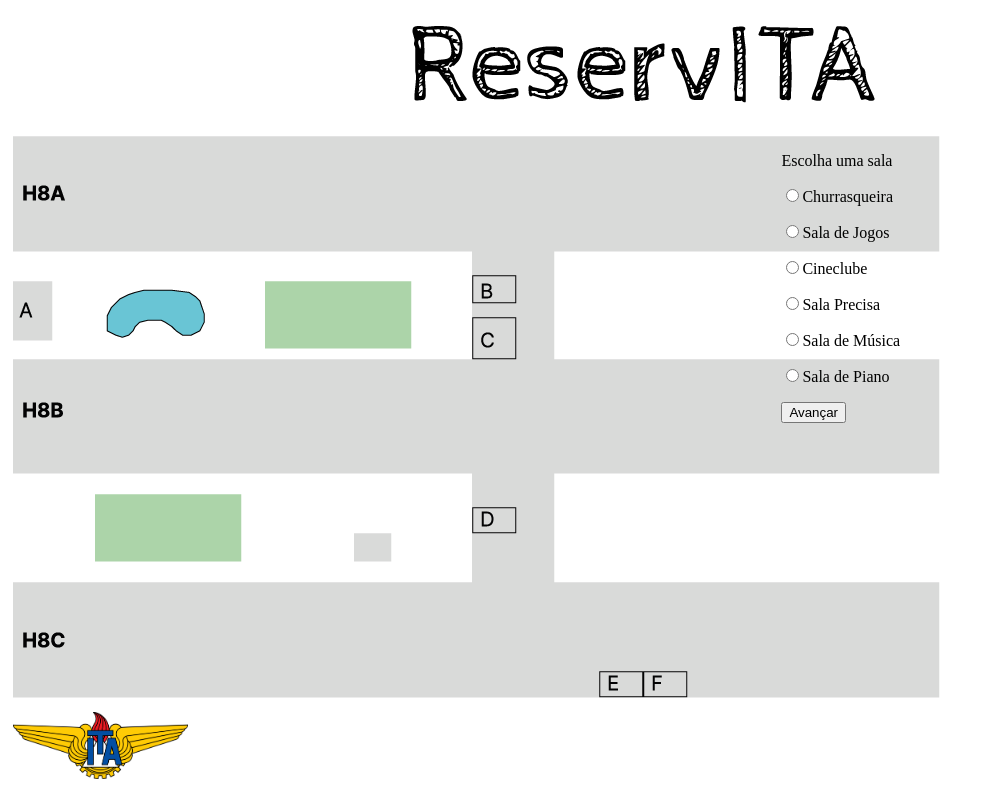
After one commit to lhzuin/ReservITA, a Flask app: template templates/choose_date_form.html in a window 1280 px wide. The commit adds this page. Shown: the whole page, without its empty margins (0-989 px from the left). Run offline with Flask 2, Linux system fonts and the light colour scheme; the template is opened without the code that fills it, so the values that code supplies are empty.

Commit message:
Implementação do botão avançar

```diff
--- a/app.py
+++ b/app.py
@@ -2,6 +2,7 @@ from flask import Flask, render_template, url_for, request, redirect
 from markupsafe import escape
 from flask_cors import CORS
 import user_db
+#from choose_room_form import pergunta
 app = Flask(__name__)
 CORS(app)
 
@@ -48,5 +49,10 @@ with app.test_request_context():
     print(url_for('form'))
     print(url_for('show_user_profile', username='Zuin'))
 
+def check():
+    q1 = pergunta.value
+    print(q1)
+
+
 if __name__ == "__main__":
     app.run(debug=True, host='localhost', port=5000)
--- /dev/null
+++ b/templates/choose_date_form.html
@@ -0,0 +1,55 @@
+<!DOCTYPE html>
+<html lang="pt">
+<head>
+    <meta charset="UTF-8">
+    <title>ReservITA</title>
+    <style>
+    .column {
+    float: left;
+    width: 60%;
+    padding: 5px;
+    }
+</style>
+    <style>
+    .column2 {
+    float: left;
+    width: 30%;
+    padding: 5px;
+    }
+</style>
+    <style>
+    .row::after{
+    content: "";
+    clear: both;
+    display: table;
+    }
+</style>
+</head>
+<body>
+   <center><img src="static/img/ReservITA.png" alt="Logo ReservITA"></center>
+   <div class="row">
+       <div class="column"><img src="static/img/H8.png" alt="Mapa H8"> </div>
+       <div class="column2"><form name ="quiz" id="quiz"></form>
+<div>
+    <p>Escolha uma sala</p>
+    <p><input type="radio" name="pergunta" value="A - Churrasqueira">Churrasqueira</p>
+    <p><input type="radio" name="pergunta" value="B - Sala de Jogos">Sala de Jogos</p>
+    <p><input type="radio" name="pergunta" value="C - Cineclube">Cineclube</p>
+    <p><input type="radio" name="pergunta" value="D - Sala Precisa">Sala Precisa</p>
+    <p><input type="radio" name="pergunta" value="E - Sala de Música">Sala de Música</p>
+    <p><input type="radio" name="pergunta" value="F - Sala de Piano">Sala de Piano</p>
+    <form action="data" method = "POST">
+    <left><p><input type = "submit" value = "Avançar" /></p></left>
+</form>
+</div>
+       </div>
+       </div>
+       <div class="row">
+           <div class="column"><img src="static/img/ita-logo.png" alt="Logo ITA" width="175" height="67"> </div>
+       </div>
+
+
+   </div>
+
+
+</body>
--- a/templates/choose_room_form.html
+++ b/templates/choose_room_form.html
@@ -29,7 +29,7 @@
    <center><img src="static/img/ReservITA.png" alt="Logo ReservITA"></center>
    <div class="row">
        <div class="column"><img src="static/img/H8.png" alt="Mapa H8"> </div>
-       <div class="column2"><form name ="quiz" id="quiz"></form>
+       <div class="column2"><form action="data" method = "POST">
 <div>
     <p>Escolha uma sala</p>
     <p><input type="radio" name="pergunta" value="A - Churrasqueira">Churrasqueira</p>
@@ -38,8 +38,8 @@
     <p><input type="radio" name="pergunta" value="D - Sala Precisa">Sala Precisa</p>
     <p><input type="radio" name="pergunta" value="E - Sala de Música">Sala de Música</p>
     <p><input type="radio" name="pergunta" value="F - Sala de Piano">Sala de Piano</p>
-    <form action="data" method = "POST">
     <left><p><input type = "submit" value = "Avançar" /></p></left>
+
 </form>
 </div>
        </div>
@@ -52,6 +52,4 @@
    </div>
 
 
-
-
 </body>
```
